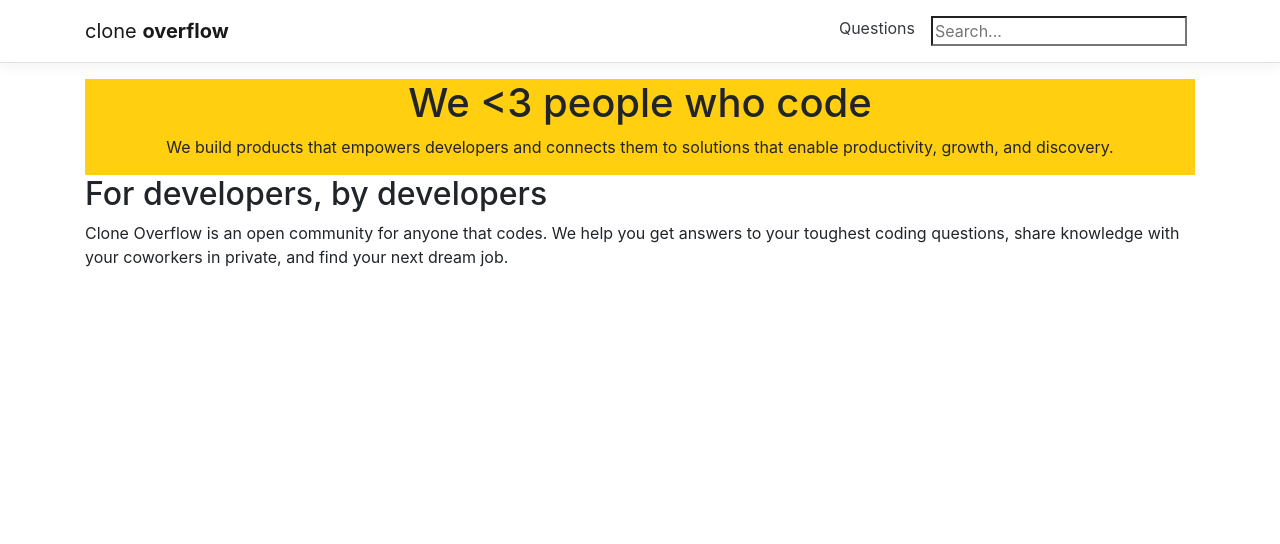
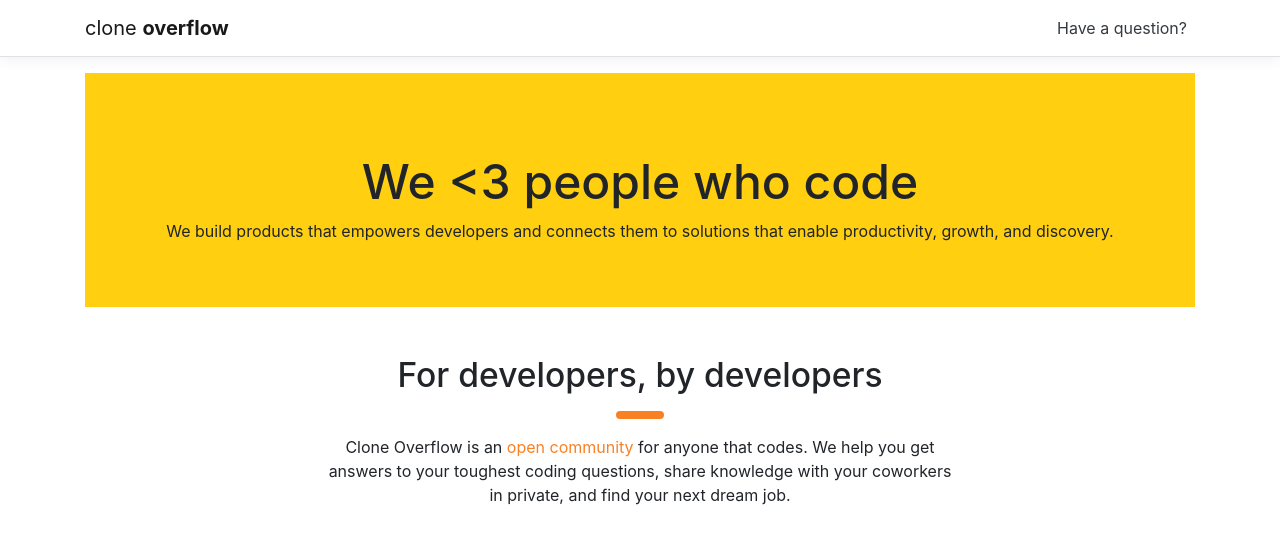
Before and after one commit to Sgreid7/CloneOverflow, a React (Create React App) app in the folder ClientApp/: page / in a window 1280 px wide. Shown: the top 544 px of the page. Built offline with nearby package versions, Linux system fonts and the light colour scheme.

Commit message:
finished home page

```diff
--- a/ClientApp/src/components/NavMenu/index.jsx
+++ b/ClientApp/src/components/NavMenu/index.jsx
@@ -20,6 +20,7 @@ export class NavMenu extends Component {
     this.toggleNavbar = this.toggleNavbar.bind(this)
     this.state = {
       collapsed: true,
+      search: '',
     }
   }
 
@@ -48,13 +49,8 @@ export class NavMenu extends Component {
             >
               <ul className="navbar-nav flex-grow">
                 <NavItem>
-                  <NavLink tag={Link} className="text-dark" to="/questions">
-                    Questions
-                  </NavLink>
-                </NavItem>
-                <NavItem>
-                  <NavLink className="text-dark">
-                    <input type="search" placeholder="Search..." />
+                  <NavLink tag={Link} className="text-dark" to="/search">
+                    Have a question?
                   </NavLink>
                 </NavItem>
               </ul>
--- a/ClientApp/src/components/NavMenu/style.scss
+++ b/ClientApp/src/components/NavMenu/style.scss
@@ -7,6 +7,7 @@ a.navbar-brand {
 html {
   font-size: 14px;
 }
+
 @media (min-width: 768px) {
   html {
     font-size: 16px;
@@ -16,3 +17,11 @@ html {
 .box-shadow {
   box-shadow: 0 .25rem .75rem rgba(0, 0, 0, .05);
 }
+
+ul {
+  display: flex;
+}
+
+input[type="search"]:focus {
+  outline: none;
+}
--- a/ClientApp/src/pages/Home.jsx
+++ b/ClientApp/src/pages/Home.jsx
@@ -11,15 +11,20 @@ export function Home() {
           solutions that enable productivity, growth, and discovery.
         </p>
       </HeaderSection>
+      <ContentWrapper>
         <section>
           <h2>For developers, by developers</h2>
+          <p className="line"></p>
+          <div>
             <p>
               Clone Overflow is an <span>open community</span> for anyone that
               codes. We help you get answers to your toughest coding questions,
               share knowledge with your coworkers in private, and find your next
               dream job.
             </p>
+          </div>
         </section>
+      </ContentWrapper>
     </>
   )
 }
@@ -30,7 +35,43 @@ const HeaderSection = styled.header`
   align-items: center;
   justify-content: center;
   background: #ffcf10;
+  padding: 3rem 0;
 
   h1 {
+    font-size: 3rem;
+    margin-top: 2rem;
   }
 `
+
+const ContentWrapper = styled.section`
+  display: flex;
+  flex-direction: column;
+  align-items: center;
+  justify-content: center;
+  text-align: center;
+
+  .line {
+    margin: 0 auto;
+    width: 3rem;
+    border-radius: 0.25rem;
+    border-bottom: 0.5rem solid #fa8024;
+  }
+
+  section {
+    width: 50vw;
+
+    h2 {
+      margin-top: 3rem;
+      margin-bottom: 1rem;
+      font-size: 2.1rem;
+    }
+
+    p {
+      margin-top: 1rem;
+
+      span {
+        color: #fa8024;
+      }
+    }
+  }
+`
```
Lines whose indentation alone changed are shown as unchanged.
